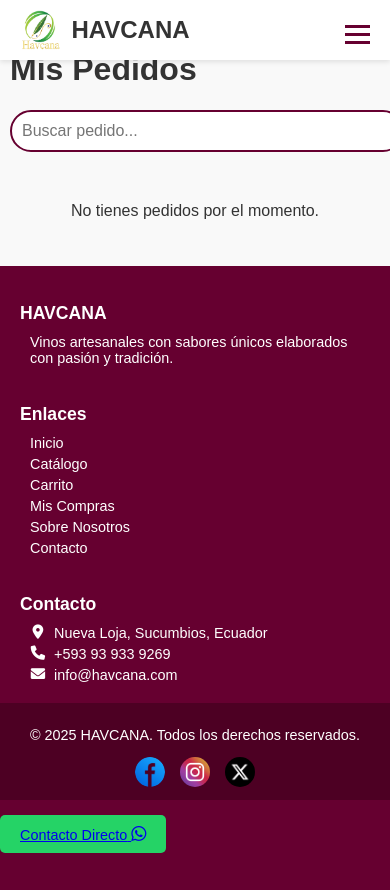
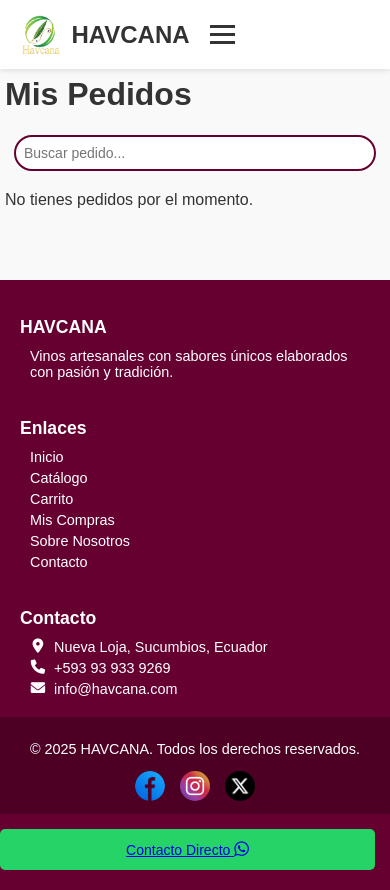
Before and after one commit to MarceloKP13/Proyecto, a PHP site: page /php/auth_pro/pedido.php in a window 390 px wide; the page is wider, and only the part inside the window is pictured. Before the commit the page ends 853 px from the top of that part, so only its background shows below. Run offline with PHP 8.4, Linux system fonts and the light colour scheme; a user stored in the database is signed in; data comes from the database, SQL or seed files in the repository; data that the repository does not hold is empty.

Commit message:
estilos y fondos

```diff
--- a/anexos/css/contactos.css
+++ b/anexos/css/contactos.css
@@ -11,7 +11,7 @@ body {
 }
 
 .hero-section {
-    background-image: url('../imagenes/contact-hero.jpg');
+    background-image: url('../imagenes/contactosfondo.png');
     background-size: cover;
     background-position: center;
     height: 300px;
--- a/anexos/css/info.css
+++ b/anexos/css/info.css
@@ -4,6 +4,7 @@ body {
     margin: 0;
     padding: 0;
     color: #333;
+    text-align: justify;
 }
 
 .about-container {
--- a/anexos/css/pedido.css
+++ b/anexos/css/pedido.css
@@ -50,11 +50,6 @@ body {
     font-weight: bold;
 }
 
-.estado-pendiente:hover{
-    cursor: pointer;
-    color: #016d01;
-}
-
 .productos-pedido {
     margin-top: 20px;
     padding: 15px;
@@ -95,12 +90,7 @@ body {
     width: 25px;
     height: 3px;
     margin: 5px 0;
-    background: #660030;
     transition: 0.3s;
-}
-.sin-pedidos p{
-    text-align: center;
-    margin-top: 50px;
 }
 
 .whatsapp-button {
@@ -127,22 +117,59 @@ body {
     text-decoration: none;
 }
 
-@media (max-width: 768px) {
+@media (max-width: 900px) {
     .hamburger {
         display: block;
-        position: fixed;
-        top: 10px;
-        right: 10px;
-        z-index: 1000;
+    }
 }
 
+@media (max-width: 500px) {
+        .search-input {
+        width: 90%;
+    }
     .pedido-container {
-        margin: 20px auto;
+            padding: 5px;
+        }
+
+        .pedido-card {
             padding: 10px;
+            margin-bottom: 15px;
+        }
+
+        .pedido-header {
+            flex-direction: column;
+            align-items: flex-start;
+            gap: 10px;
         }
 
         .producto-item {
-        grid-template-columns: 1fr 1fr;
-        gap: 5px;
+            grid-template-columns: 1fr;
+            text-align: left;
+            padding: 8px 0;
+        }
+
+        .search-input {
+            font-size: 14px;
+            padding: 8px;
+        }
+
+        .whatsapp-button {
+            width: 90%;
+            justify-content: center;
+            padding: 12px;
+            font-size: 14px;
+        }
+
+        .detalles-pedido p {
+            font-size: 14px;
+            margin: 5px 0;
+        }
+
+        .resumen-total {
+            font-size: 14px;
+        }
+
+        .total-final {
+            font-size: 16px;
         }
     }
```
Also changed, not shown: anexos/css/carrito.css (+4 -5 lines), anexos/css/login.css (+27 -17 lines), anexos/imagenes/contactosfondo.png (added). Lines whose indentation alone changed are shown as unchanged.
